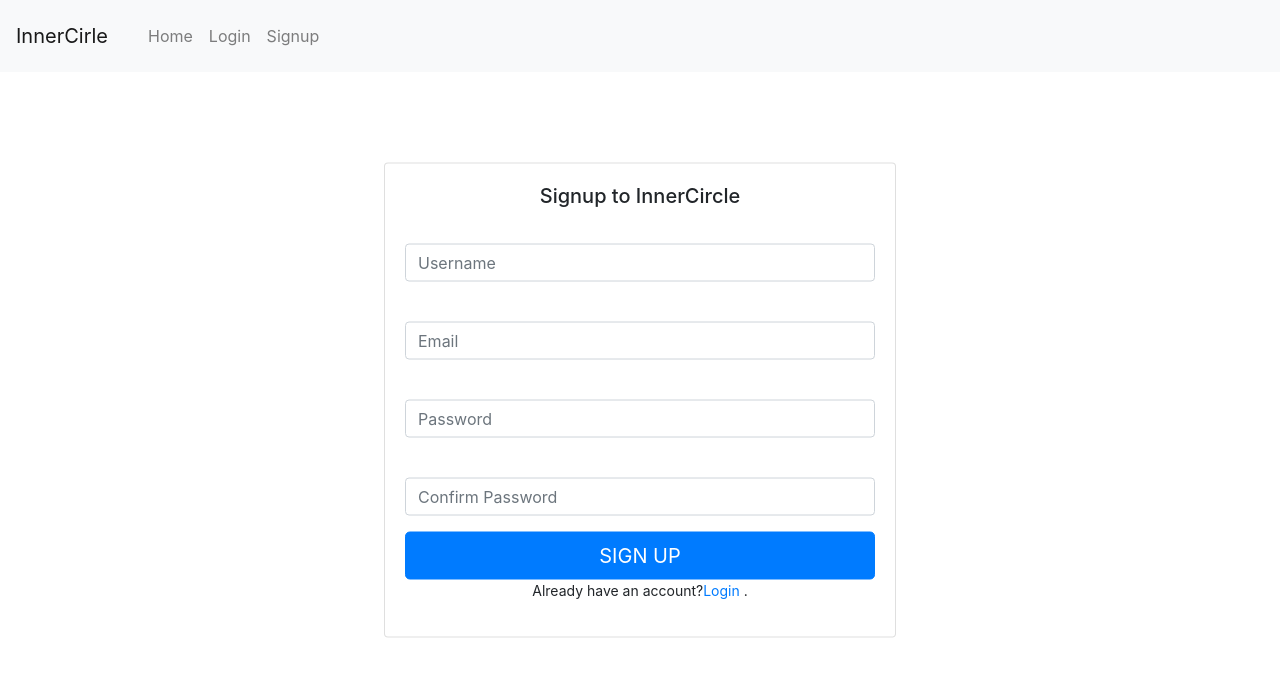
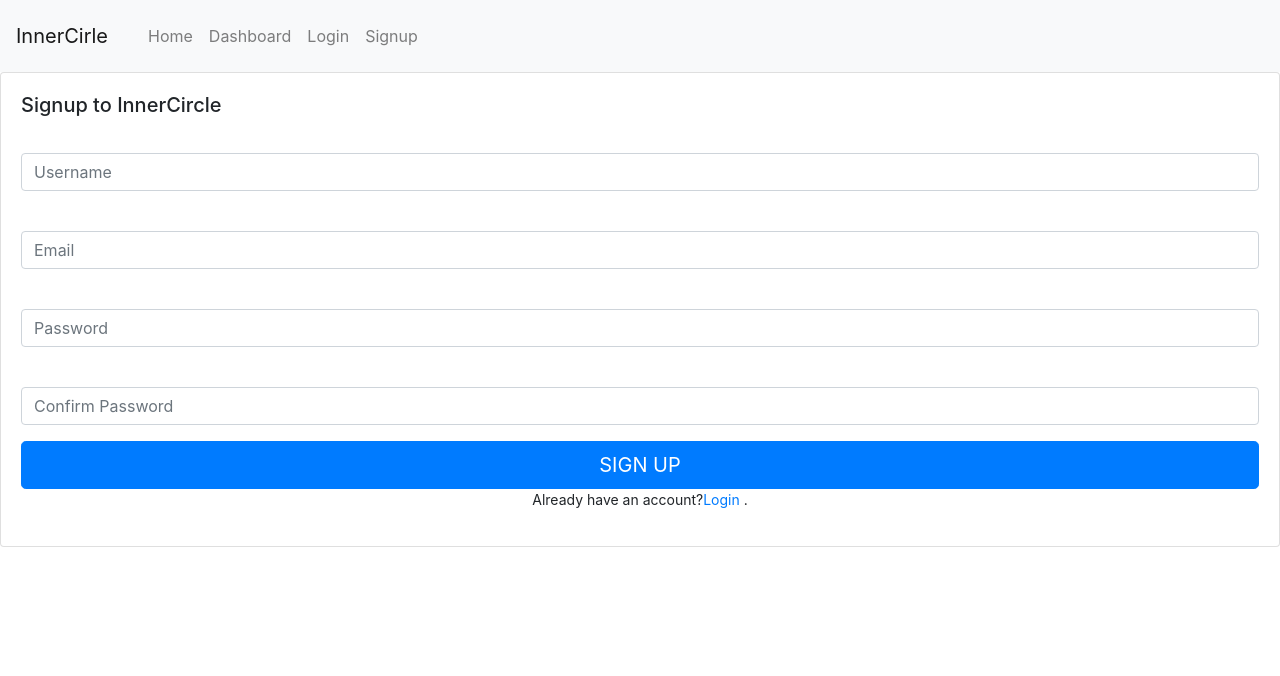
Before and after one commit to skoob126/family-app, a React (Create React App) app in the folder client/: page /signup in a window 1280 px wide. Shown: the top 676 px of the page. Built offline with nearby package versions, Linux system fonts and the light colour scheme; no server answers.

Commit message:
Added Dashboard to Nav Rout/App fx cards fx style

```diff
--- a/client/src/App.js
+++ b/client/src/App.js
@@ -1,22 +1,21 @@
-import React from 'react';
-import './App.css';
+import React from "react";
+import "./App.css";
 import Home from "./pages/Home";
 import Login from "./pages/Login/Login";
 import Signup from "./pages/Signup/Signup";
-import {BrowserRouter as Router, Route} from "react-router-dom";
+import { BrowserRouter as Router, Route } from "react-router-dom";
 import Navbar from "./components/Nav/Navbar";
+import Dashboard from "./pages/Dashboard/Dashboard";
 
 function App() {
   return (
-
-<Router>
-  <Navbar/>
-  <Route exact path="/" component={Home}/>
-  <Route exact path="/login" component={Login}/>
-  <Route exact path="/signup" component={Signup}/>
-
-</Router>
-
+    <Router>
+      <Navbar />
+      <Route exact path="/" component={Home} />
+      <Route exact path="/login" component={Login} />
+      <Route exact path="/signup" component={Signup} />
+      <Route exact path="/dashboard" component={Dashboard} />
+    </Router>
   );
 }
 
--- a/client/src/components/Nav/Navbar.js
+++ b/client/src/components/Nav/Navbar.js
@@ -27,6 +27,11 @@ const Navbar = props => {
         <Link to="/">
         <li className="nav-item nav-link">
             Home
+        </li>
+    </Link>
+    <Link to="/dashboard">
+        <li className="nav-item nav-link">
+            Dashboard
         </li>
     </Link>
     <Link to="/login">
--- a/client/src/pages/Dashboard/Dashboard.js
+++ b/client/src/pages/Dashboard/Dashboard.js
@@ -1,56 +1,110 @@
 import React from "react";
-import Card from 'react-bootstrap/Card'
-import CardDeck from 'react-bootstrap/CardDeck'
-
-// import Card from "../../components/DashCard/DashCard";
-
+import Card from "react-bootstrap/Card";
+import CardGroup from "react-bootstrap/CardGroup";
+// import css from "./Dashboard"
 
 function Dashboard() {
-     return(
-
-  <CardDeck>
+  return (
+    <CardGroup>
       <Card>
         <Card.Body>
-          <h5 class="card-header">Today's Task</h5>
+          <Card.Title>Card title</Card.Title>
           <Card.Text>
-              This is a wider card with supporting text below as a natural lead-in to
-              additional content. This content is a little bit longer.
+            This is a wider card with supporting text below as a natural lead-in
+            to additional content. This content is a little bit longer.
           </Card.Text>
         </Card.Body>
         <Card.Footer>
           <small className="text-muted">Last updated 3 mins ago</small>
         </Card.Footer>
       </Card>
+
       <Card>
         <Card.Body>
-          <h5 class="card-header">Upcoming Tasks</h5>
+          <Card.Title>Card title</Card.Title>
           <Card.Text>
-              This card has supporting text below as a natural lead-in to additional
-              content.{' '}
+            This card has supporting text below as a natural lead-in to
+            additional content.{" "}
           </Card.Text>
         </Card.Body>
         <Card.Footer>
           <small className="text-muted">Last updated 3 mins ago</small>
         </Card.Footer>
       </Card>
+
       <Card>
         <Card.Body>
-          <h5 class="card-header">Completed Tasks</h5>
-            <Card.Text>
-              This is a wider card with supporting text below as a natural lead-in to
-              additional content. This card has even longer content than the first to
-              show that equal height action.
-            </Card.Text>
+          <Card.Title>Card title</Card.Title>
+          <Card.Text>Test</Card.Text>
         </Card.Body>
         <Card.Footer>
           <small className="text-muted">Last updated 3 mins ago</small>
         </Card.Footer>
       </Card>
-        </CardDeck>
-
-
-
-    )
+    </CardGroup>
+  );
 }
 
+// constructing a newPost object to hand to the database
+// const newPost = {
+//     title: titleInput.val().trim(),
+//     location: locationInput.val().trim(),
+//     email: emailInput.val().trim(),
+//     body: bodyInput.val().trim(),
+//     image: uploadImageInput.val().trim(),
+//     category: categorySelect.val().trim(),
+//     userId: userId
+//   };
+//   // if we're updating a post run updatePost to update a post
+//   // otherwise run submitPost to create a whole new post
+//   if (updating) {
+//     newPost.id = postId;
+//     updatePost(newPost);
+//   } else {
+//     submitPost(newPost);
+//     postEmail(newPost);
+//   }
+// ;
+
+// // submits a new post and brings user to members page upon completion
+// function submitPost(Post) {
+//   $.post("/api/posts/", Post, () => {
+//     window.location.href = "/members";
+//   });
+// }
+// // sends user an email after post is created
+// function postEmail(Post) {
+//   $.post("/api/email/", Post);
+// }
+
+// // gets post data for a post if we're editing
+// function getPostData(postId) {
+//   $.get("/api/posts/" + postId).then(data => {
+//     if (data) {
+//       // if this post exists, prefill our pet post form with its data
+//       titleInput.val(data.title);
+//       bodyInput.val(data.body);
+//       emailInput.val(data.email);
+//       bodyInput.val(data.body);
+//       locationInput.val(data.location);
+//       categorySelect.val(data.category);
+//       uploadImageInput.val(data.image);
+//       // if we have a post with this id, set a flag for us to know to update the post when we hit submit
+//       updating = true;
+//     }
+//   });
+// }
+// // calling the above function
+// getPostData();
+
+// // update a given post, bring user to the members page where the post will be generated
+// function updatePost(post) {
+//   $.ajax({
+//     method: "PUT",
+//     url: "/api/posts",
+//     data: post
+//   }).then(() => {
+//     window.location.href = "/members";
+//   });
+
 export default Dashboard;
--- a/client/src/pages/Login/style.css
+++ b/client/src/pages/Login/style.css
@@ -1,20 +1,3 @@
-.card{
-    width: 30%;
-    /* box-shadow:20px 20px 50px rgb(216, 216, 216);   */
-    position: fixed;
-    top: 50%;
-    left: 50%;
-    transform: translate(-50%, -50%);
-
+.form-control {
+  background-color: rgb(255, 255, 255);
 }
-
-.card-title{
-    text-align: center;
-
-}
-
-
-
-.form-control{
-    background-color: rgb(255, 255, 255);
-}
--- a/client/src/pages/Signup/style.css
+++ b/client/src/pages/Signup/style.css
@@ -1,24 +1,8 @@
-.card{
-    width: 40%;
-    /* box-shadow:20px 20px 50px rgb(216, 216, 216);   */
-    position: fixed;
-    top: 50%;
-    left: 50%;
-    transform: translate(-50%, -50%);
-
+.account {
+  font-size: 14px;
+  text-align: center;
 }
 
-.card-title{
-    text-align: center;
-
+.form-control {
+  background-color: rgb(255, 255, 255);
 }
-
-.account{
-    font-size: 14px;
-    text-align: center;
-
-}
-
-.form-control{
-    background-color: rgb(255, 255, 255);
-}
```
Also changed, not shown: client/src/pages/Dashboard/Dashboard.css (added). Lines whose indentation alone changed are shown as unchanged.
